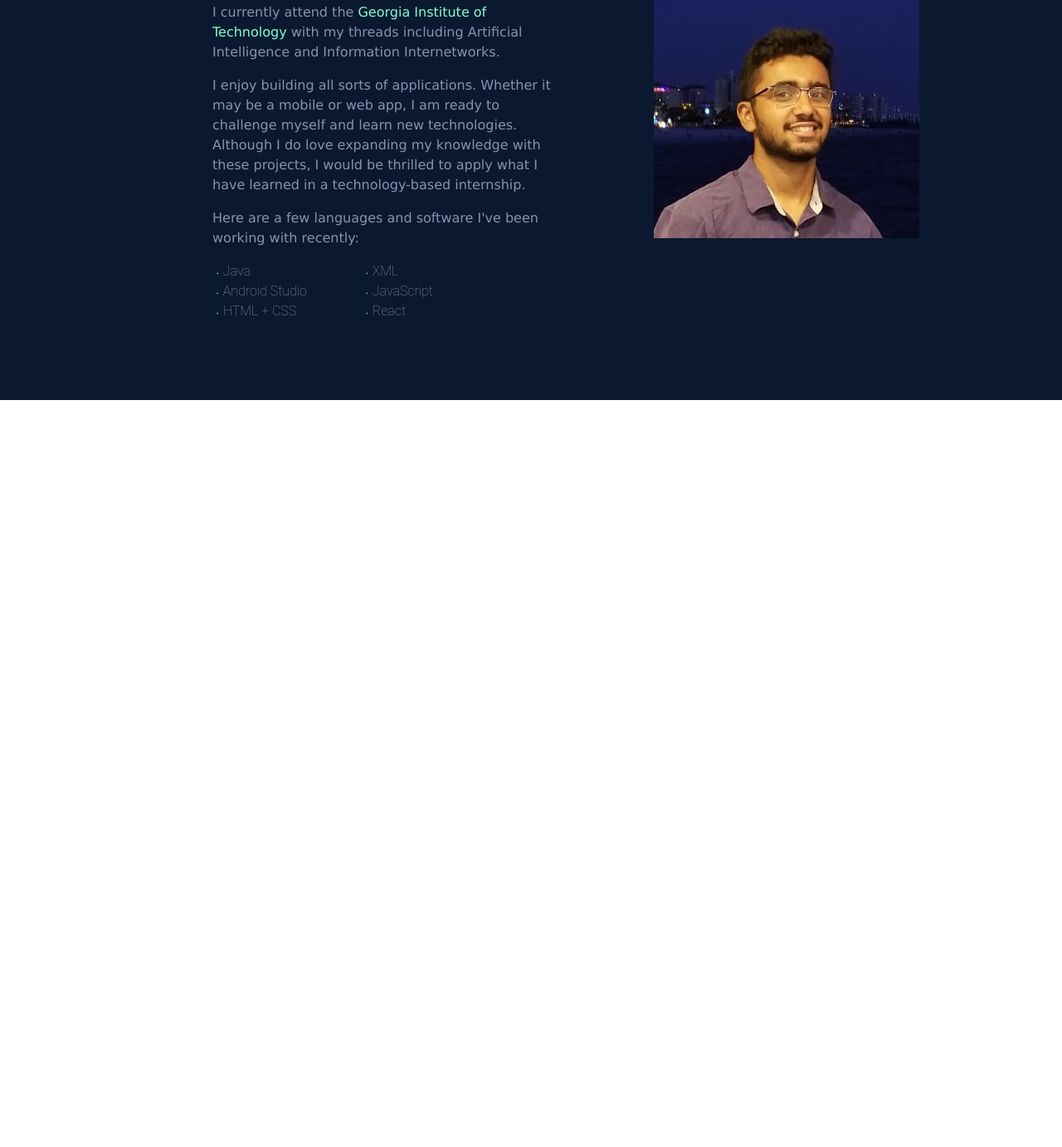
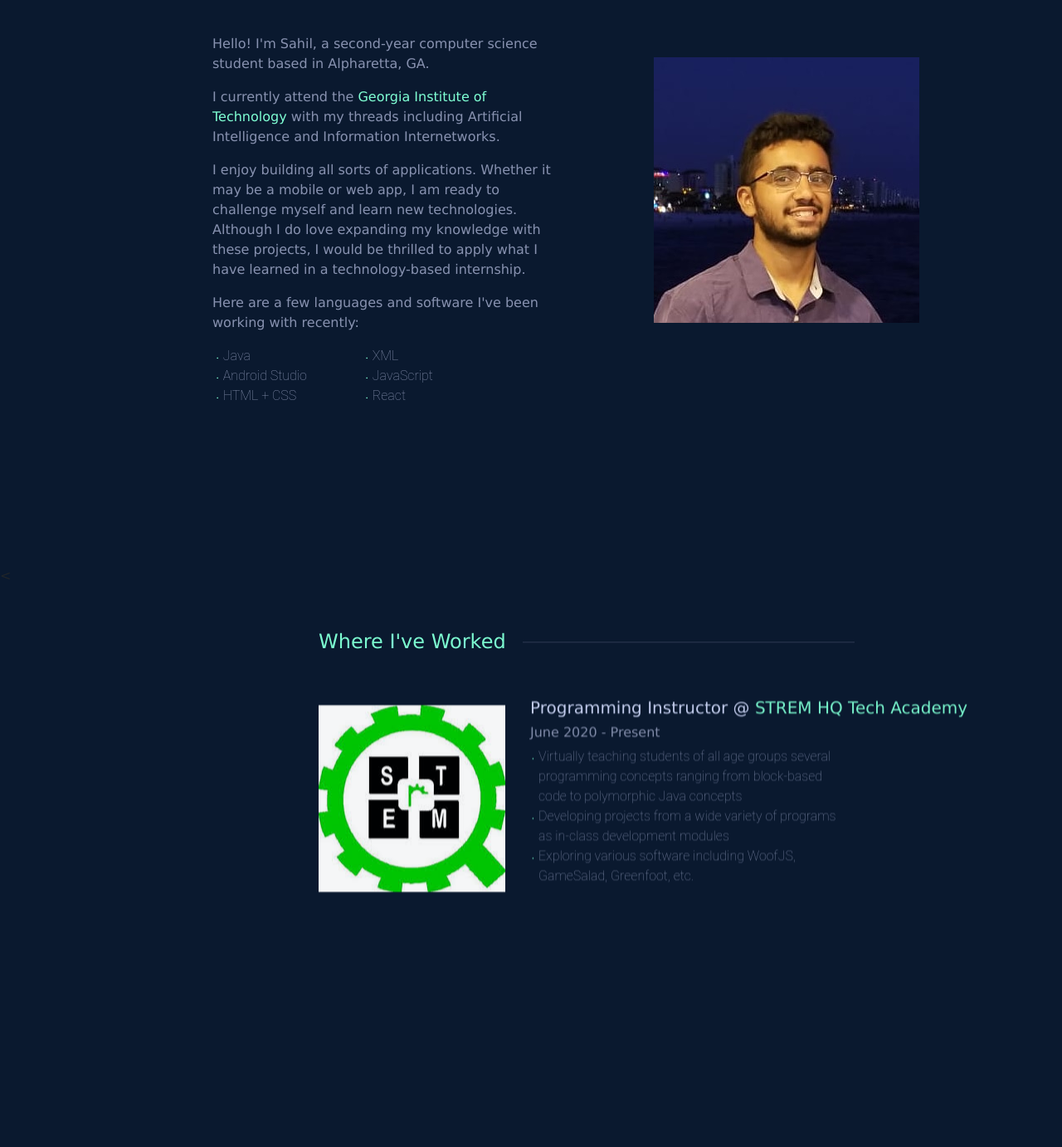
Before and after one commit to pantharex/pantharex, a plain HTML site: page index.html in a window 1280 px wide. Shown: the part 968-2350 px from the top of the page at 83% size. Before the commit the page ends 1450 px from the top, so only its background shows below. Drawn offline with nearby package versions, Linux system fonts and the light colour scheme.

Commit message:
finished up experience section with screen alignment

```diff
--- a/index.html
+++ b/index.html
@@ -18,7 +18,7 @@
           </div>
           <ol class="nav-area">
             <li id="headerabout"><a href="#aboutme">About</a></li>
-            <li id="headerexperience"><a href="#">Experience</a></li>
+            <li id="headerexperience"><a href="#experience">Experience</a></li>
             <li id="headerprojects"><a href="#">Projects</a></li>
             <li id="headercontact"><a href="#">Contact</a></li>
           </ol>
@@ -29,7 +29,7 @@
           <h1 id="studentappdeveloper">Student App Developer</h1>
           <p id="introdescription">I'm a second-year student at the Georgia Institute of Technology studying computer science.
           I specialize in mobile app development and implementing websites through front-end development.</p>
-          <a href="Fall%202020%20Career%20Fair%20Resume%20(Sahil%20Sudhir).pdf" target="_blank">Resume</a>
+          <a id="resume" href="Fall%202020%20Career%20Fair%20Resume%20(Sahil%20Sudhir).pdf" target="_blank">Resume</a>
         </div>
       </header>
       <div class = "content">
@@ -81,6 +81,35 @@
             </tr>
           </table>
         </div>
+        <div id = "experience">
+          <table class = "experiencetitletable">
+            <tr><
+              <td id = "experiencetitle">
+                <h4 id ="whereiwork"> Where I've Worked</h4>
+              </td>
+              <td class="hr">
+                <hr>
+              </td>
+            </tr>
+          </table>
+          <table class="experienceinfotable">
+            <tr>
+              <td>
+                <img id = "stremlogo" src="stremlogo.jpg">
+              </td>
+              <td id="experienceinfo">
+                <h5 class = "experiencetitleinfo">Programming Instructor @ <a href="https://www.stremhq.com/"><span class="stremcolor">STREM HQ Tech Academy</a></span></h5>
+                <h6 class = "experiencebodyinfo">June 2020 - Present</h6>
+                <ul class = "experiencebodyinfo">
+                  <li class ="listspace">Virtually teaching students of all age groups several programming concepts ranging from block-based code to polymorphic Java concepts</li>
+                  <li class ="listspace">Developing projects from a wide variety of programs as in-class development modules</li>
+                  <li class ="listspace">Exploring various software including WoofJS, GameSalad, Greenfoot, etc.</li>
+                </ul>
+              </td>
+            </tr>
+          </table>
+
+        </div>
       </div>
 
       <!-- Optional JavaScript -->
--- a/styles.css
+++ b/styles.css
@@ -137,8 +137,9 @@ header{
 }
 
 #aboutme {
-    height: 650px;
+    height: 850px;
     background-color: #0A192F;
+    padding-bottom: 100px;
 }
 
 #abouthr{
@@ -158,6 +159,7 @@ header{
 .abouttable {
     margin-left: 20%;
     animation: transitionIn 5s;
+    margin-top: 4%;
 }
 #abouttableinfo{
     width: 40%;
@@ -230,6 +232,53 @@ ol li::before {
     font-size: 8px;
 }
 
+#experience {
+    height: 700px;
+    background-color: #0A192F;
+}
+
+.experiencetitletable {
+    margin-left: 30%;
+    animation: transitionIn 6s;
+    margin-top: 4%;
+}
+
+#whereiwork{
+    color: aquamarine;
+    margin-bottom: 50px;
+    animation: transitionIn 5s;
+}
+
+.experienceinfotable{
+    margin-left: 30%;
+    animation: transitionIn 6s;
+}
+
+.experiencetitleinfo {
+    color: #CCD6F6;
+    animation: transitionIn 6s;
+}
+
+.experiencebodyinfo{
+    color: #8892B0;
+    animation: transitionIn 6s;
+}
+
+#stremlogo{
+    padding-right: 30px;
+    animation: transitionIn 6s;
+}
+
+.stremcolor{
+    color: aquamarine;
+}
+.listspace{
+    padding-left: 10px;
+    width: 60%;
+}
+
+
+
 /*resposive*/
 
 @media (max-width:600px){
```
Also changed, not shown: stremlogo.jpg (added).
